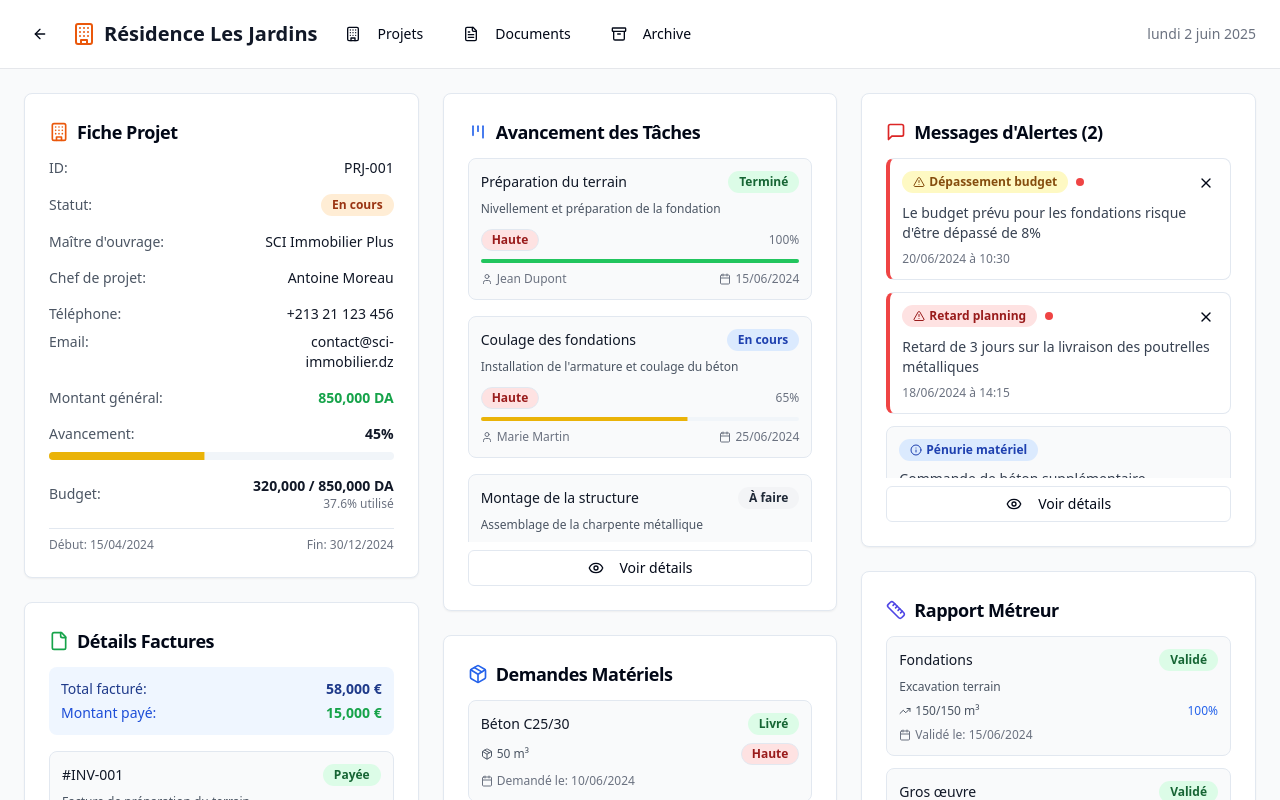
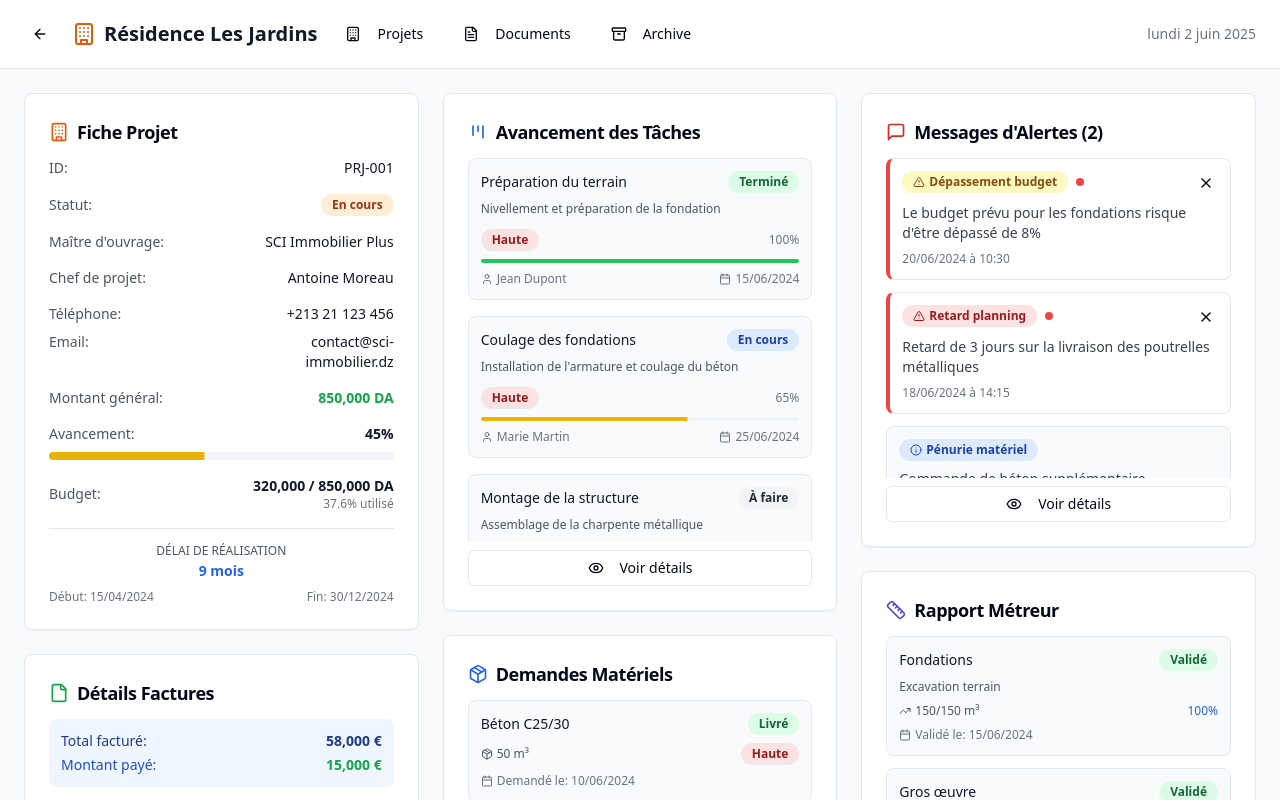
Before and after one commit to SaraBrit/chantier-kanban-pilot, a React (Vite) app: page / in a window 1280 px wide. Both pictures are taken after a click on the element 221 px from the left and 238 px from the top of the page. Shown: the top 800 px of the page. Built offline with nearby package versions, Linux system fonts and the light colour scheme.

Commit message:
Add project realization time
Add "Delai de Realisation" in months between dates.

```diff
--- a/src/components/kanban/ProjectInfoCard.tsx
+++ b/src/components/kanban/ProjectInfoCard.tsx
@@ -99,7 +99,13 @@ export const ProjectInfoCard = ({
           </div>
         </div>
 
-        <div className="pt-2 border-t">
+        <div className="pt-2 border-t space-y-2">
+          <div className="text-center">
+            <span className="text-xs font-medium text-gray-600">DÉLAI DE RÉALISATION</span>
+            <div className="text-sm font-semibold text-blue-600">
+              {Math.round((new Date(project.endDate).getTime() - new Date(project.startDate).getTime()) / (1000 * 60 * 60 * 24 * 30.44))} mois
+            </div>
+          </div>
           <div className="flex items-center justify-between text-xs text-gray-500">
             <span>Début: {new Date(project.startDate).toLocaleDateString('fr-FR')}</span>
             <span>Fin: {new Date(project.endDate).toLocaleDateString('fr-FR')}</span>
```
